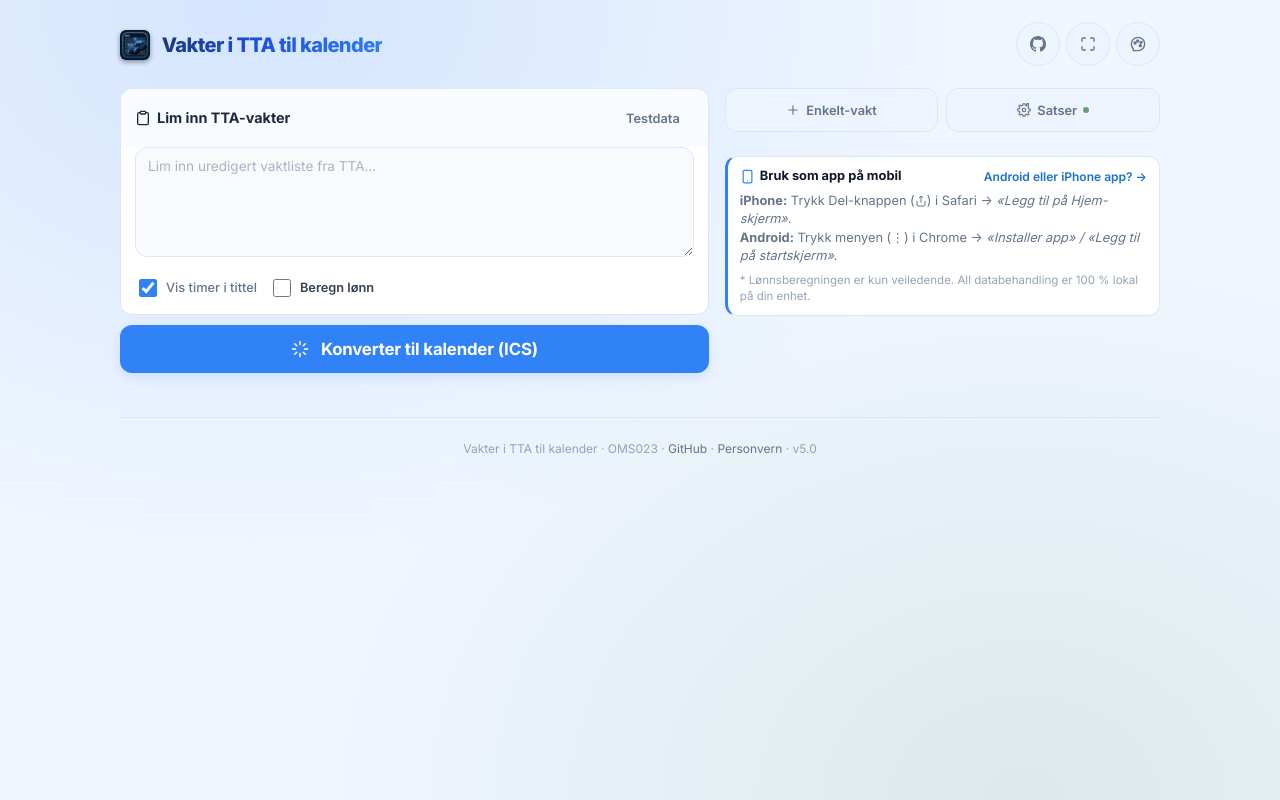
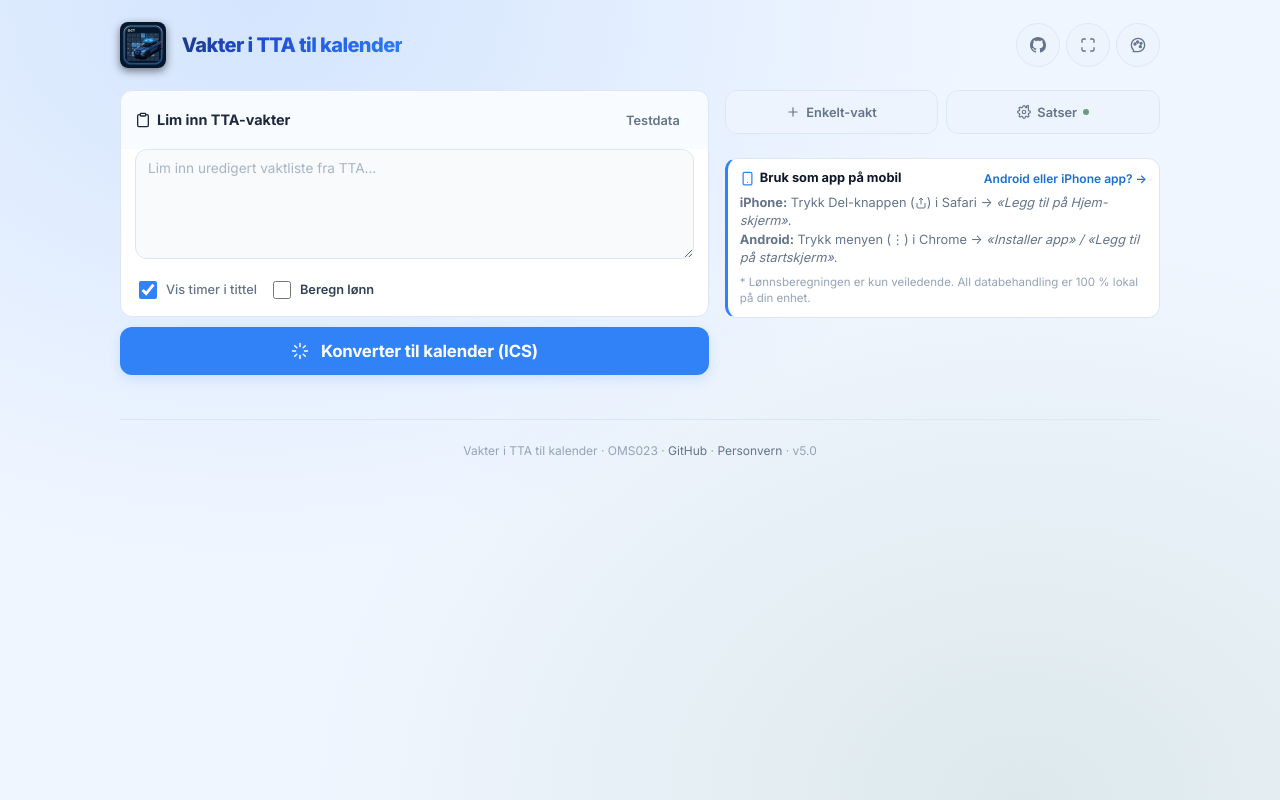
Before and after one commit to OleCreation/tta-ics, a website: page index.html in a window 1280 px wide. Drawn offline with Linux system fonts and the light colour scheme.

Commit message:
Make logo larger in header

```diff
--- a/index.html
+++ b/index.html
@@ -21,7 +21,7 @@
     <div class="app-header">
         <div class="header-content">
             <h1>
-                <img src="img/logo.jpg" alt="App Logo" style="width: 30px; height: 30px; vertical-align: middle; margin-right: 8px; border-radius: 6px; box-shadow: 0 2px 5px rgba(0,0,0,0.4);">
+                <img src="img/logo.jpg" alt="App Logo" style="width: 46px; height: 46px; vertical-align: middle; margin-right: 12px; border-radius: 8px; box-shadow: 0 3px 8px rgba(0,0,0,0.5);">
                 <span style="vertical-align: middle;">Vakter i TTA til kalender</span>
             </h1>
             <div class="header-actions">
```
